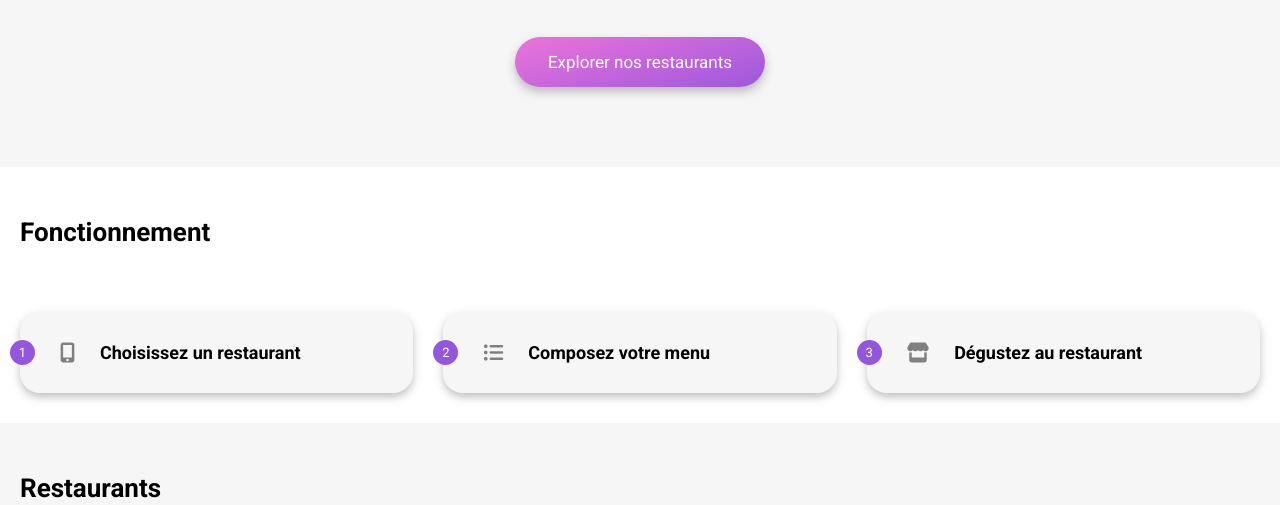
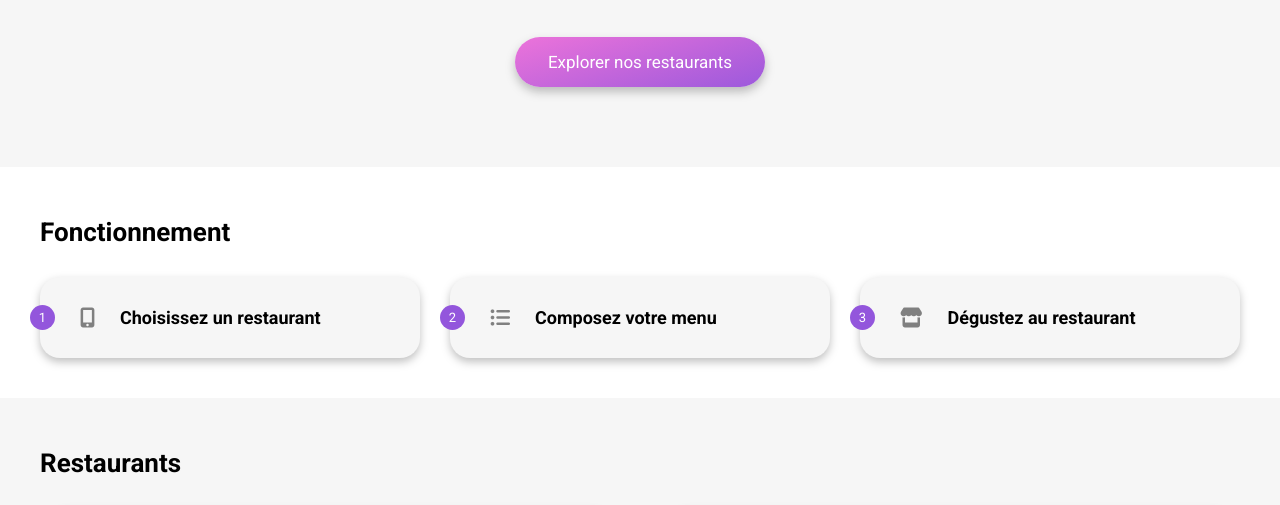
Before and after one commit to Dinazns/Projet_3_Ohmyfood, a website: page index.html in a window 1280 px wide. Shown: the part 256-761 px from the top of the page. Drawn offline with Linux system fonts and the light colour scheme; grey boxes are pictures that could not be loaded; a web font is replaced by a local one.

Commit message:
correction alignementl

```diff
--- a/index.html
+++ b/index.html
@@ -7,7 +7,9 @@
 	<meta name="viewport" content="width=device-width, initial-scale=1.0">
 	<meta name="description" content="Site de réservation de restaurants">
 	<link rel="stylesheet" href="./css/styles.css">
-	<link rel="stylesheet" href="https://cdnjs.cloudflare.com/ajax/libs/font-awesome/6.3.0/css/all.min.css" integrity="sha512-SzlrxWUlpfuzQ+pcUCosxcglQRNAq/DZjVsC0lE40xsADsfeQoEypE+enwcOiGjk/bSuGGKHEyjSoQ1zVisanQ==" crossorigin="anonymous" referrerpolicy="no-referrer" />
+	<link rel="stylesheet" href="https://cdnjs.cloudflare.com/ajax/libs/font-awesome/6.3.0/css/all.min.css"
+		integrity="sha512-SzlrxWUlpfuzQ+pcUCosxcglQRNAq/DZjVsC0lE40xsADsfeQoEypE+enwcOiGjk/bSuGGKHEyjSoQ1zVisanQ=="
+		crossorigin="anonymous" referrerpolicy="no-referrer" />
 	<title>Ohmyfood</title>
 </head>
 
@@ -42,7 +44,9 @@
 
 	<main>
 		<section class="container__functionning">
+			<div class="container__all">
 				<h2>Fonctionnement</h2>
+
 				<div class="container__functionning--button">
 					<li>
 						<a href="#">
@@ -69,15 +73,18 @@
 					</li>
 					</ul>
 				</div>
+			</div>
+		</section>
 
-		</section>
 		<section class="container__restaurants">
+			<div class="container__all">
 				<h2>Restaurants</h2>
 
 				<div class="container__restaurants--global">
 					<a href="lapalettedugout.html">
 						<div class="container__restaurants--cards">
-						<img src="assets/images/restaurants/jay-wennington-N_Y88TWmGwA-unsplash.jpg" alt="La palette du goût">
+							<img src="assets/images/restaurants/jay-wennington-N_Y88TWmGwA-unsplash.jpg"
+								alt="La palette du goût">
 
 							<div class="container__restaurants--cards-text">
 								<div>
@@ -117,7 +124,8 @@
 
 					<a href="alafrancaise.html">
 						<div class="container__restaurants--cards">
-						<img src="assets/images/restaurants/toa-heftiba-DQKerTsQwi0-unsplash.jpg" alt="A la française">
+							<img src="assets/images/restaurants/toa-heftiba-DQKerTsQwi0-unsplash.jpg"
+								alt="A la française">
 
 							<div class="container__restaurants--cards-text">
 								<div>
@@ -147,6 +155,7 @@
 							</div>
 						</div>
 					</a>
+				</div>
 			</div>
 		</section>
 
--- a/sass/components/_greenside.scss
+++ b/sass/components/_greenside.scss
@@ -16,11 +16,10 @@
 		border-top-right-radius: 15px;
 		border-bottom-right-radius: 15px;
 		background-color: #99e2d0;
+		animation: sidemouv 0.3s;
 	}
 
-	.price {
-		transition: all 0.2s;
-	}
+
 }
 
 .container_menu--bloctext:hover {
@@ -28,7 +27,7 @@
 
 	.greenside {
 		visibility: visible;
-		animation: sidemouv 0.3s;
+		// animation: sidemouv 0.3s;
 	}
 
 	@keyframes sidemouv {
--- a/sass/pages/_home.scss
+++ b/sass/pages/_home.scss
@@ -54,11 +54,21 @@ header {
     }
 }
 
+.container__all {
+    width: 100%;
+    max-width: 1400px;
+    margin: 0 auto;
+
+    @include desktop-only {
+        padding: 0 20px 0;
+    }
+}
+
 .container__functionning {
    background-color: #fff;
 
     h2 {
-        padding: 50px 20px 35px;
+        padding: 50px 20px 0;
         font-size: 26px;
     }
 }
@@ -67,14 +77,14 @@ header {
     display: flex;
     flex-direction: column;
     align-items: center;
-    padding: 30px 20px 30px;
+    padding: 30px 20px 40px;
     width: 100%;
     gap: 30px;
 
     @include desktop-only {
         display: flex;
         flex-direction: row;
-        justify-content: center;
+        justify-content: space-between;
     }
 
     li {
@@ -153,7 +163,6 @@ header {
             display: flex;
             flex-direction: row;
             flex-wrap: wrap;
-            justify-content: center;
         }
 
         a {
@@ -163,7 +172,7 @@ header {
             width: 100%;
 
             @include desktop-only {
-                width: 45%;
+                width: 50%;
             }
 
         }
```
Also changed, not shown: css/styles.css, 1 other file. Lines whose indentation alone changed are shown as unchanged.
